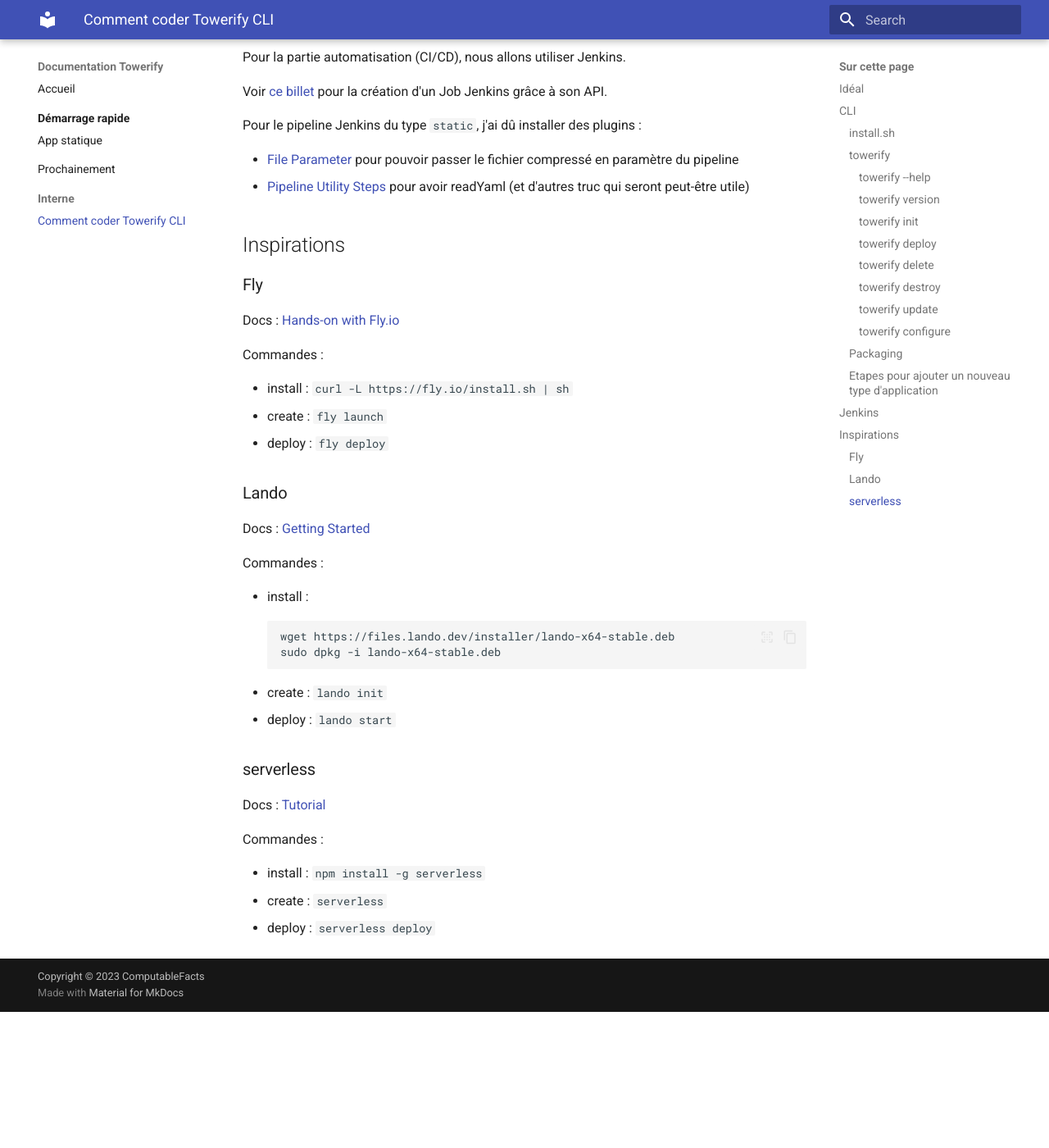
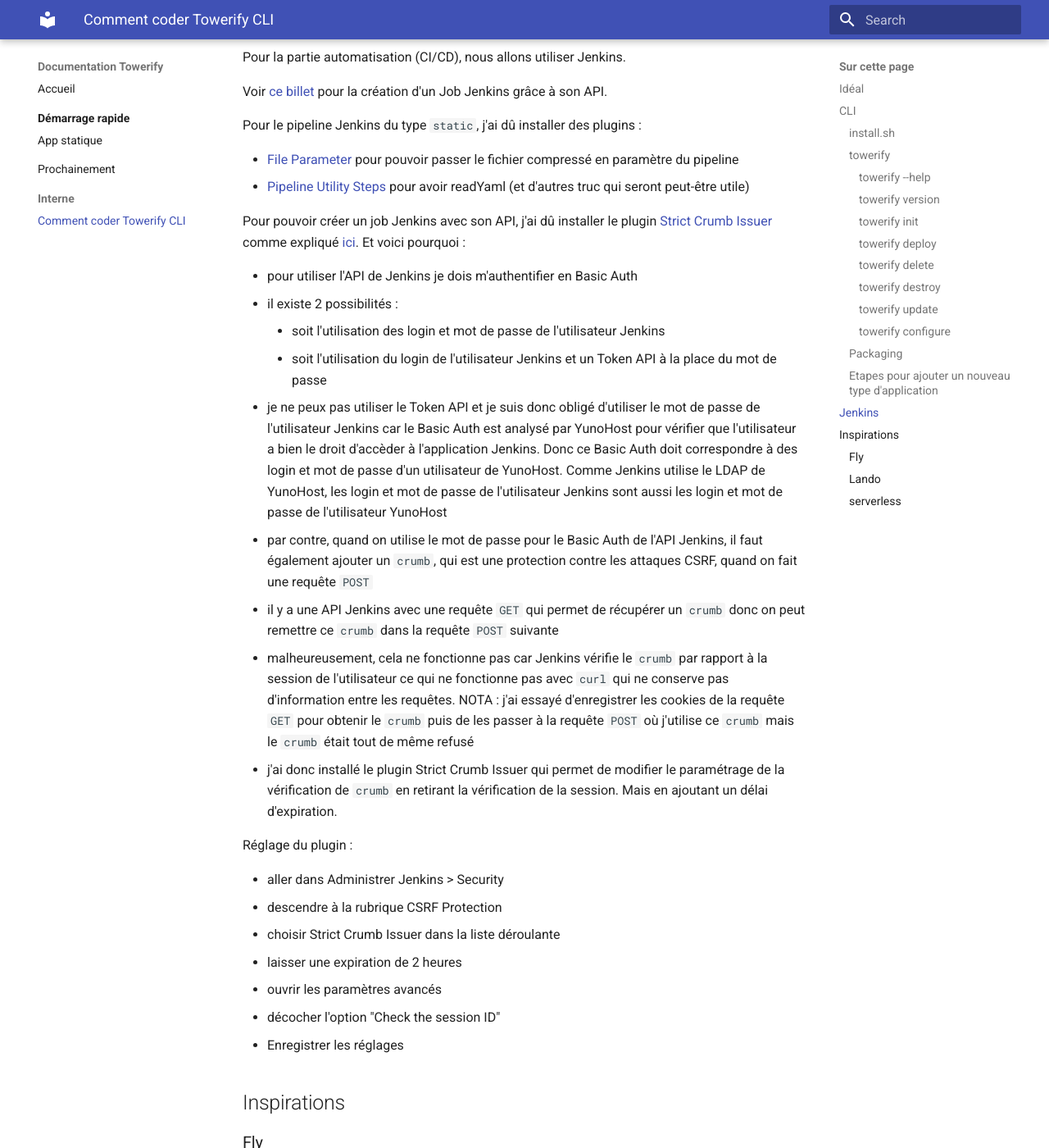
Before and after one commit to computablefacts/towerify-docs, an MkDocs documentation site: the page built from docs/develop/coder.md, in a window 1280 px wide and 1400 px high, scrolled down 6406 px. Shown: the whole window at 82% size. Built offline with MkDocs 1.6.1 and Material for MkDocs 9.7.7, drawn with Linux system fonts in a browser that asks for light colours; before the commit the page ends 7640 px from its top, so only the background shows below that.

Commit message:
Utiliser l'API Jenkins depuis Towerify CLI nécessite un plugin

```diff
--- a/docs/develop/coder.md
+++ b/docs/develop/coder.md
@@ -294,6 +294,41 @@
 - [Pipeline Utility Steps](https://plugins.jenkins.io/pipeline-utility-steps/) pour avoir readYaml (et
   d'autres truc qui seront peut-être utile)
 
+Pour pouvoir créer un job Jenkins avec son API, j'ai dû installer le plugin
+[Strict Crumb Issuer](https://plugins.jenkins.io/strict-crumb-issuer/) comme expliqué
+[ici](https://www.jenkins.io/doc/upgrade-guide/2.176/#SECURITY-626).
+Et voici pourquoi :
+
+- pour utiliser l'API de Jenkins je dois m'authentifier en Basic Auth
+- il existe 2 possibilités :
+    - soit l'utilisation des login et mot de passe de l'utilisateur Jenkins
+    - soit l'utilisation du login de l'utilisateur Jenkins et un Token API à la place du mot de passe
+- je ne peux pas utiliser le Token API et je suis donc obligé d'utiliser le mot de passe de l'utilisateur
+  Jenkins car le Basic Auth est analysé par YunoHost pour vérifier que l'utilisateur a bien le droit
+  d'accèder à l'application Jenkins. Donc ce Basic Auth doit correspondre à des login et mot de passe
+  d'un utilisateur de YunoHost. Comme Jenkins utilise le LDAP de YunoHost, les login et mot de passe
+  de l'utilisateur Jenkins sont aussi les login et mot de passe de l'utilisateur YunoHost
+- par contre, quand on utilise le mot de passe pour le Basic Auth de l'API Jenkins, il faut également
+  ajouter un `crumb`, qui est une protection contre les attaques CSRF, quand on fait une requête `POST`
+- il y a une API Jenkins avec une requête `GET` qui permet de récupérer un `crumb` donc on peut remettre
+  ce `crumb` dans la requête `POST` suivante
+- malheureusement, cela ne fonctionne pas car Jenkins vérifie le `crumb` par rapport à la session de
+  l'utilisateur ce qui ne fonctionne pas avec `curl` qui ne conserve pas d'information entre les requêtes.
+  NOTA : j'ai essayé d'enregistrer les cookies de la requête `GET` pour obtenir le `crumb` puis de les
+  passer à la requête `POST` où j'utilise ce `crumb` mais le `crumb` était tout de même refusé
+- j'ai donc installé le plugin Strict Crumb Issuer qui permet de modifier le paramétrage de la vérification
+  de `crumb` en retirant la vérification de la session. Mais en ajoutant un délai d'expiration.
+
+Réglage du plugin :
+
+- aller dans Administrer Jenkins > Security
+- descendre à la rubrique CSRF Protection
+- choisir Strict Crumb Issuer dans la liste déroulante
+- laisser une expiration de 2 heures
+- ouvrir les paramètres avancés
+- décocher l'option "Check the session ID"
+- Enregistrer les réglages
+
 ## Inspirations
 
 ### Fly
```
